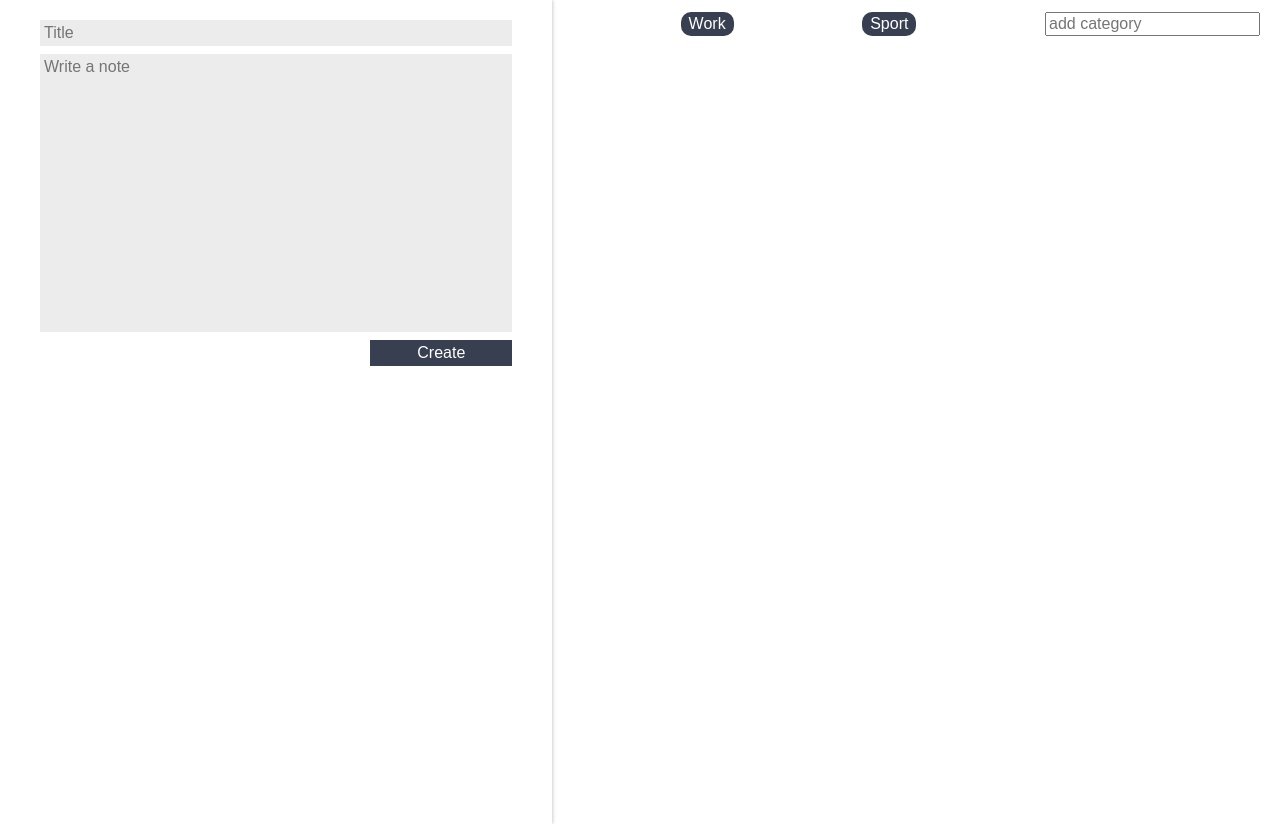
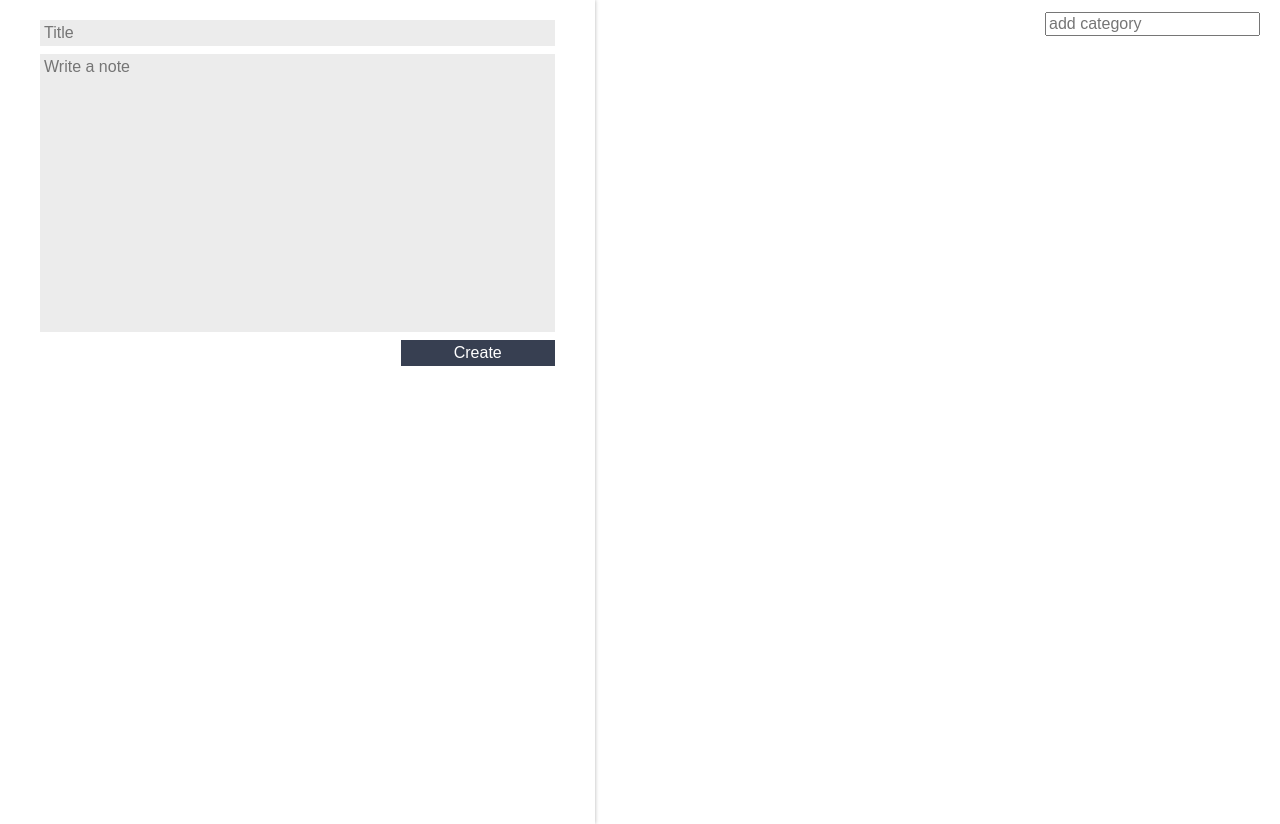
Before and after one commit to ivanclay/alura_ceep, a React (Create React App) app: page / in a window 1280 px wide. Built offline with nearby package versions, Linux system fonts and the light colour scheme.

Commit message:
Remove fixed example categories

```diff
--- a/src/App.js
+++ b/src/App.js
@@ -11,7 +11,7 @@ class App extends Component {
     super();
     this.state = {
       notes: [],
-      categories: ["Work", "Sport"]
+      categories: []
     };
   }
 
```
